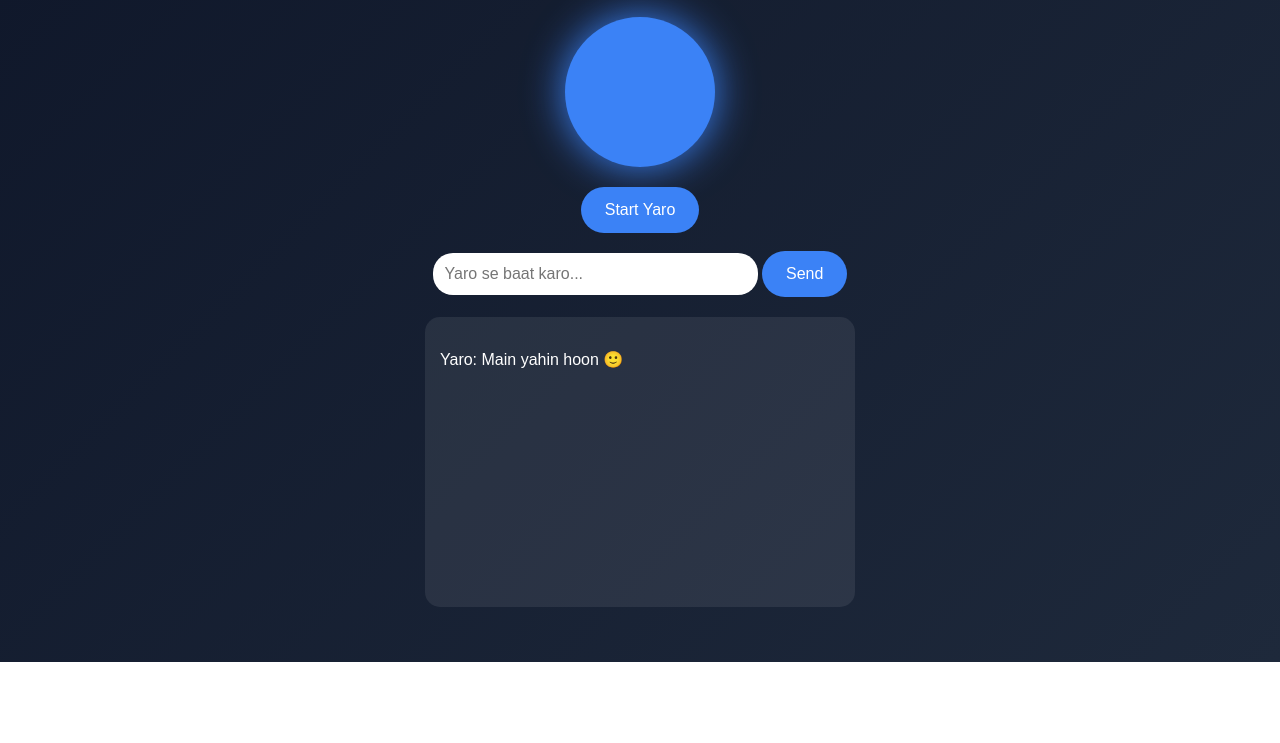
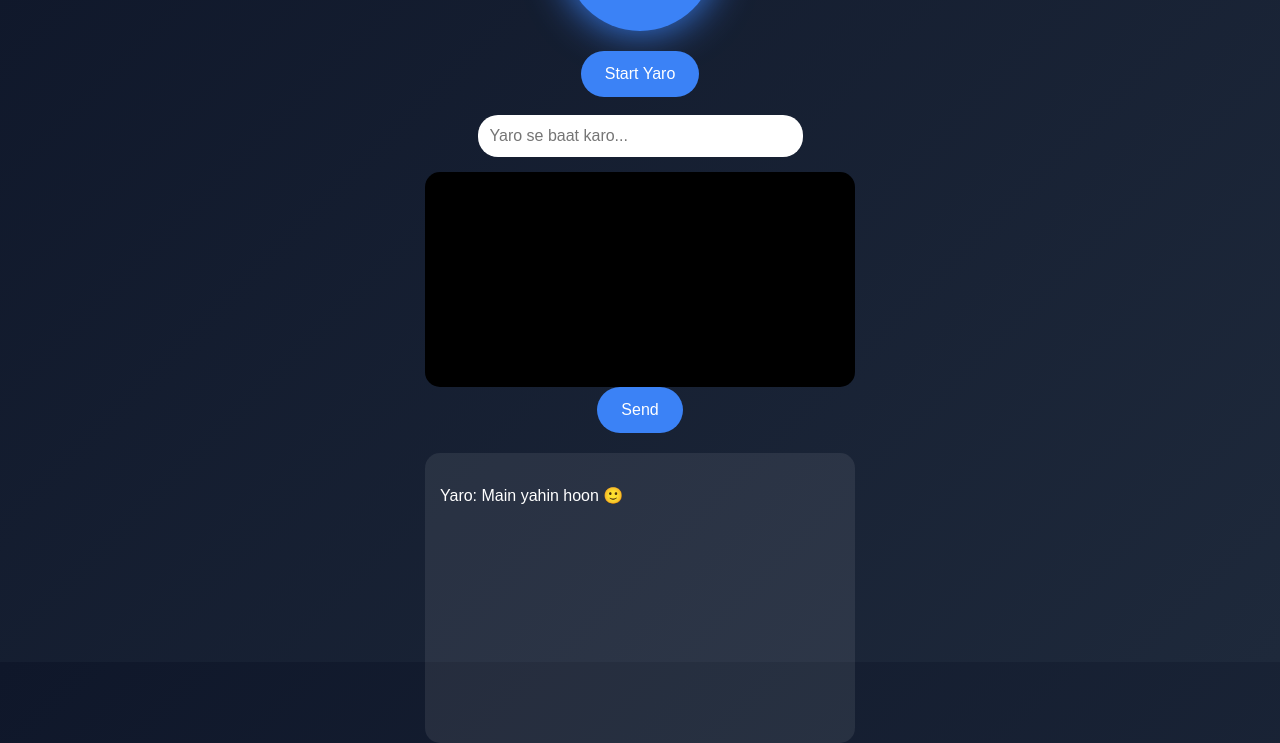
Before and after one commit to yashraj381/yaro-assistant, a website: page index.html in a window 1280 px wide. Shown: the part 138-881 px from the top of the page. Before the commit the page ends 800 px from the top, so only its background shows below. Drawn offline with Linux system fonts and the light colour scheme.

Commit message:
Update video display style and background color
Changed video display style to block and added background color.

```diff
--- a/index.html
+++ b/index.html
@@ -125,7 +125,9 @@ style="
 width:100%;
 border-radius:15px;
 margin-top:15px;
-display:none;
+display:block;
+background:black;
+
 ">
 </video>
 <button onclick="sendMessage()">
@@ -944,11 +946,11 @@ addChat(
 "Yaro",
 welcome
 );
-}
+
 speak(
 welcome
 );
-
+  }
 // =======================
 // SEND TYPED MESSAGE
 // =======================
```
